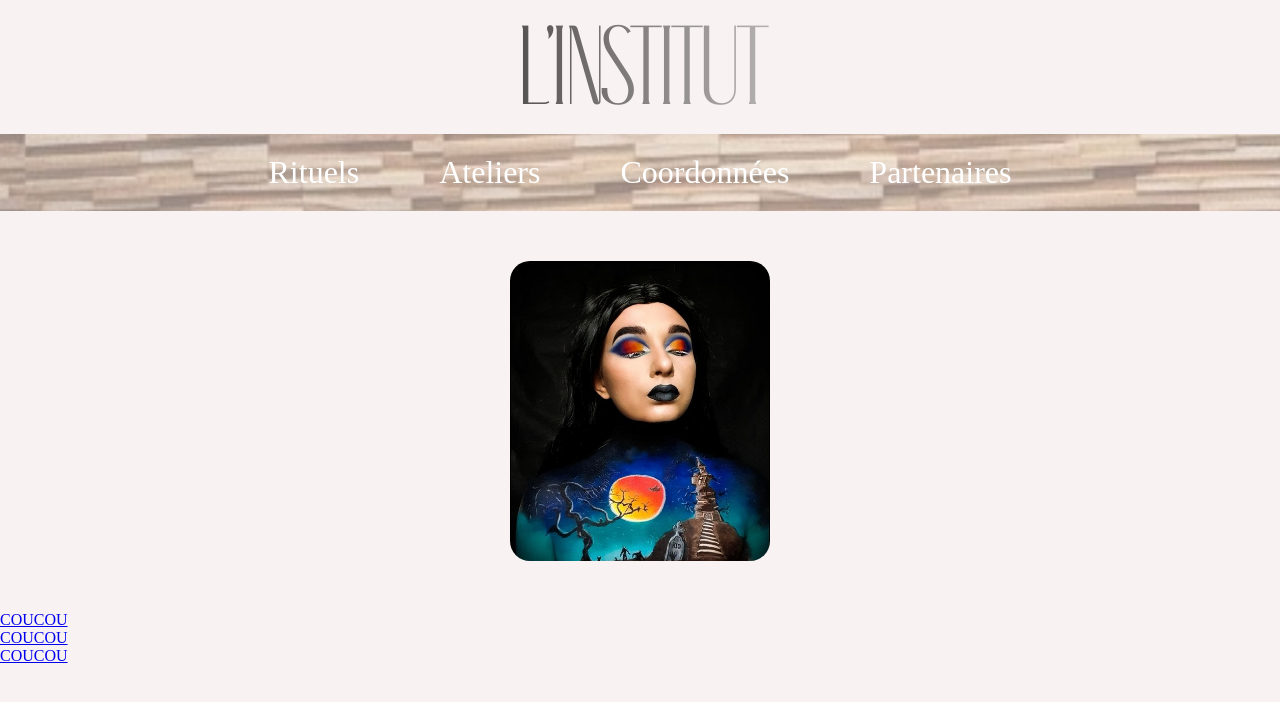
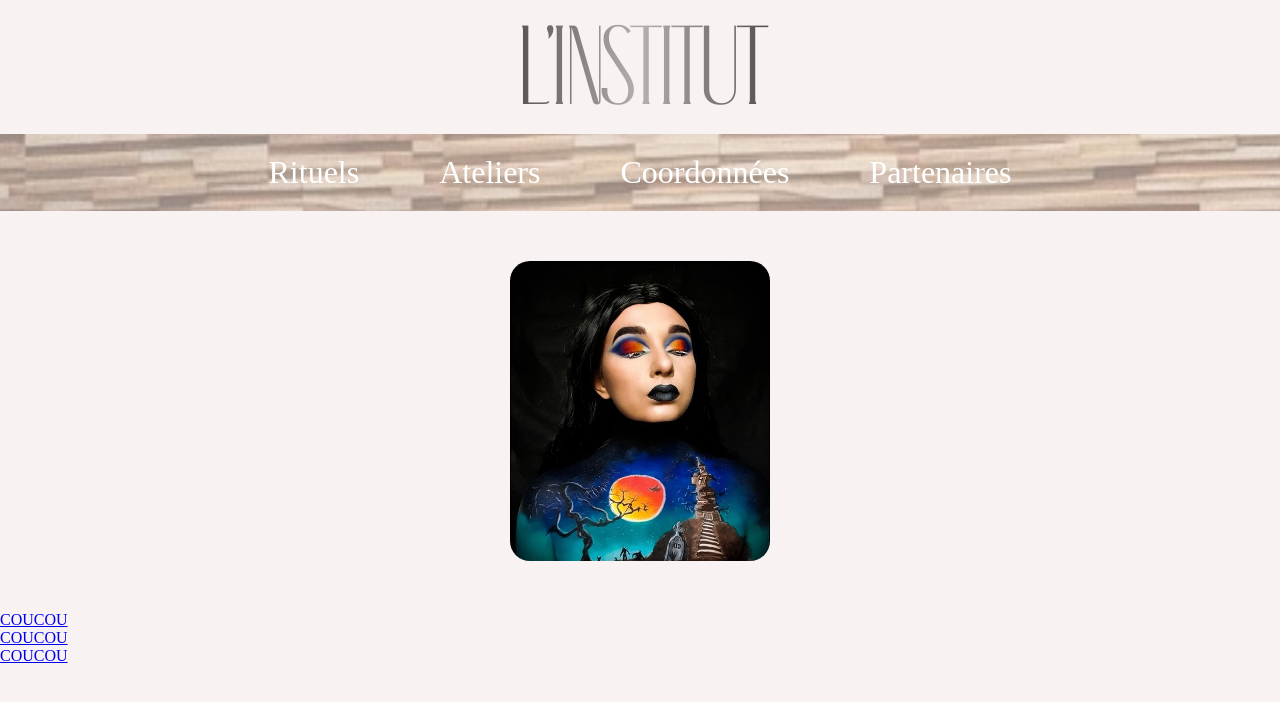
Before and after one commit to fsdnoi/loloteinstitute, a plain HTML site: page index.html in a window 1280 px wide. Drawn offline with Linux system fonts and the light colour scheme.

Commit message:
Update styling.css

```diff
--- a/styling.css
+++ b/styling.css
@@ -45,7 +45,7 @@ body {
     font-family: 'Antiga';
     font-size: 700%;
     margin: auto;
-    background-image: linear-gradient(90deg, rgba(84, 80, 79, 1) 40%, rgba(84, 80, 79, 0.4) 60%, rgba(84, 80, 79, 1) 60%);
+    background-image: linear-gradient(90deg, rgba(84, 80, 79, 1) 40%, rgba(84, 80, 79, 0.4) 50%, rgba(84, 80, 79, 1) 60%);
     background-clip: text;
     -webkit-background-clip: text;
     color: transparent;
```
